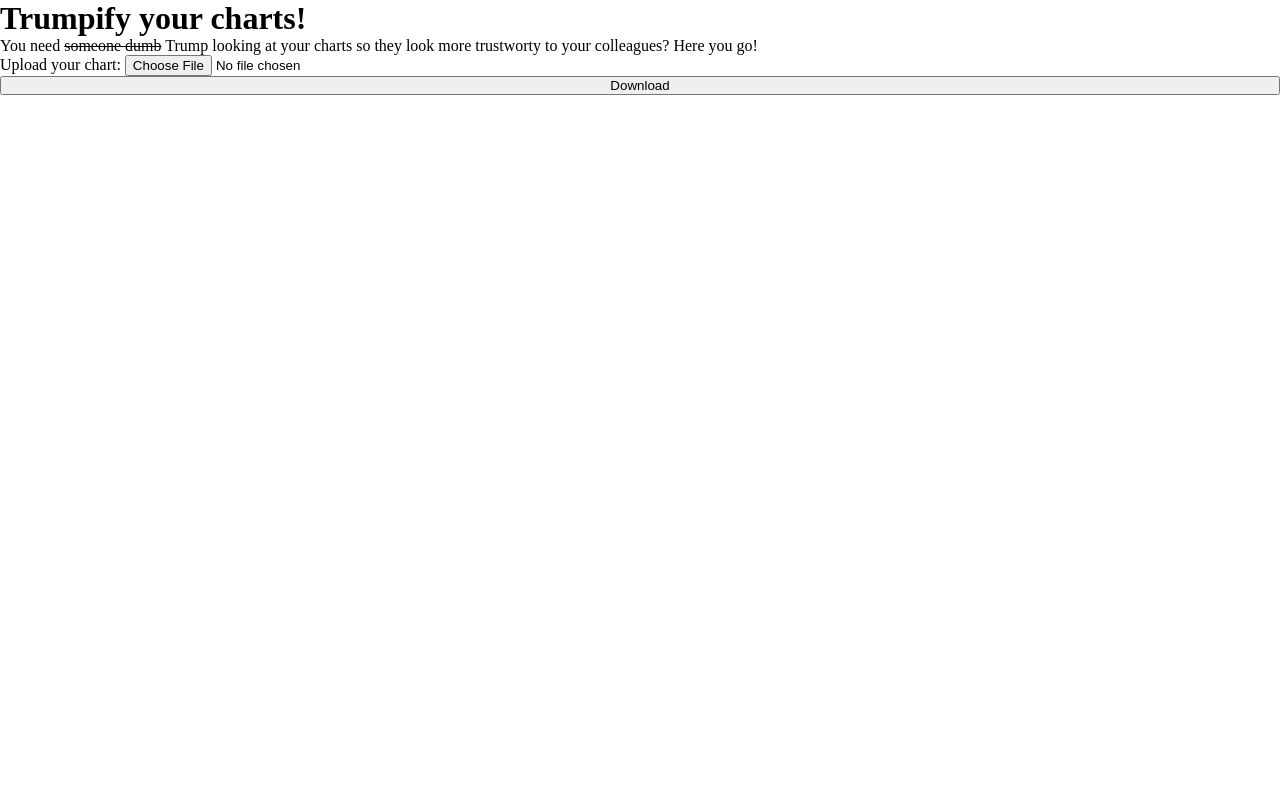
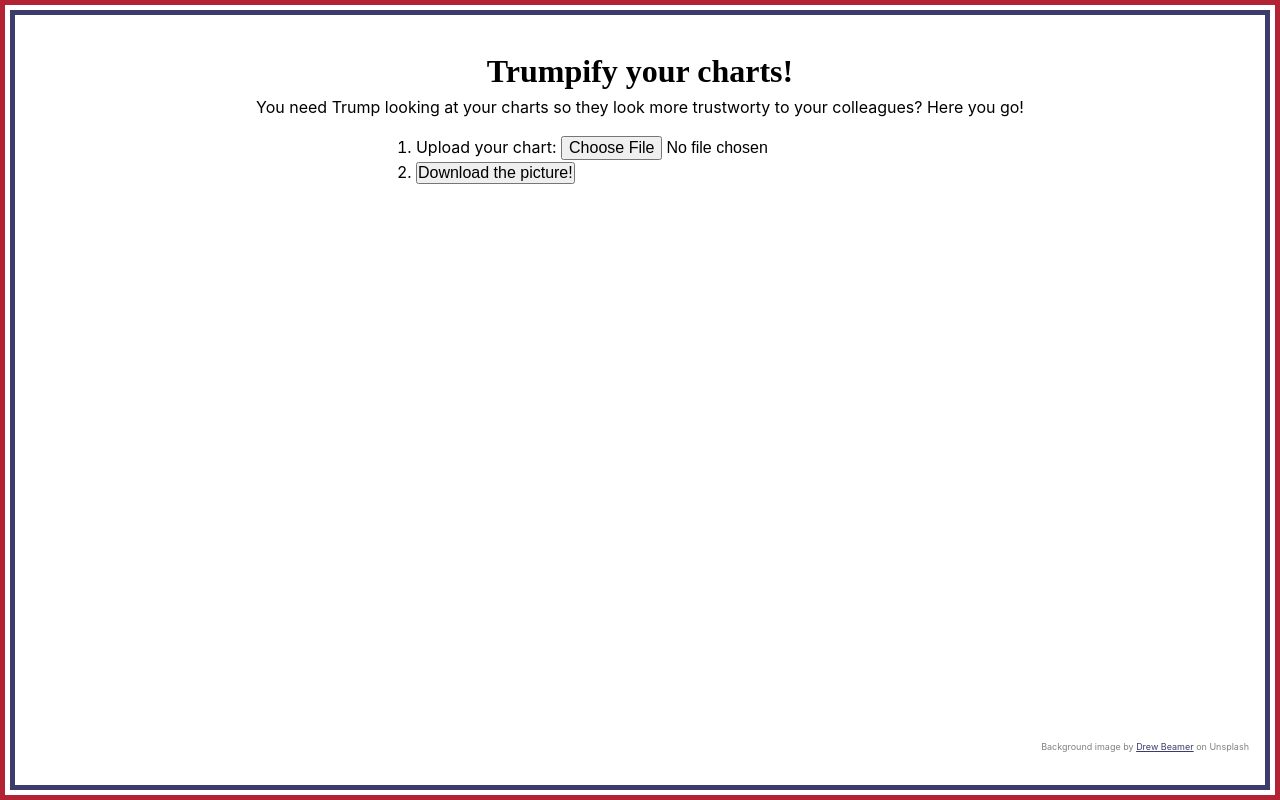
Before and after one commit to ca057/trumpify-your-chart, a website: page src/index.html in a window 1280 px wide. Drawn offline with nearby package versions, Linux system fonts and the light colour scheme.

Commit message:
feat: basic styling

```diff
--- a/src/index.html
+++ b/src/index.html
@@ -7,18 +7,28 @@
     <link rel="stylesheet" href="style.css" />
   </head>
   <body>
+    <main>
       <h1>Trumpify your charts!</h1>
       <p>
-      You need <span class="text-st">someone dumb</span> Trump looking at your
-      charts so they look more trustworty to your colleagues? Here you go!
+        You need Trump looking at your charts so they look more trustworty to
+        your colleagues? Here you go!
       </p>
-    <p>
+      <ol>
+        <li>
           Upload your chart:
           <input type="file" name="" id="upload" accept="image/*" />
+        </li>
+        <li>
+          <button id="download">Download the picture!</button>
+        </li>
+      </ol>
+      <div id="sketch"></div>
+      <p class="footer">
+        Background image by
+        <a href="https://unsplash.com/photos/9uX5cX1l3bw">Drew Beamer</a> on
+        Unsplash
       </p>
-    <button id="download">Download</button>
-    <div id="sketch"></div>
-    <!-- Photo by Drew Beamer on Unsplash -->
+    </main>
     <script src="https://cdn.jsdelivr.net/npm/p5@1.0.0/lib/p5.js"></script>
     <script src="index.js"></script>
   </body>
--- a/src/index.js
+++ b/src/index.js
@@ -98,15 +98,6 @@
 
     p.image(trump, 0, 0 + trumpYShift);
   };
-
-  function handleFile(file) {
-    if (file.type === "image") {
-      chart = p.createImg(file.data, "");
-      chart.hide();
-    } else {
-      chart = null;
-    }
-  }
 };
 
 new p5(s, SKETCH_ID);
--- a/src/style.css
+++ b/src/style.css
@@ -5,19 +5,70 @@
 }
 
 body,
-html {
+html,
+main {
   height: 100%;
+  width: 100%;
   display: flex;
   flex-direction: column;
+  align-items: center;
+  font: 16px/1.5 BlinkMacSystemFont, -apple-system, "Segoe UI", Roboto, Oxygen,
+    Oxygen-Sans, Ubuntu, Cantarell, Fira Sans, Droid Sans, "Helvetica Neue",
+    sans-serif;
 }
 
-.text-st {
-  text-decoration: line-through;
+body {
+  border: 5px solid #b22234;
+  padding: 5px;
+}
+
+main {
+  padding: 32px 16px;
+  border: 5px solid #3c3b6e;
+}
+
+h1 {
+  font-family: serif;
+  text-align: center;
+}
+
+p {
+  text-align: center;
+  margin-bottom: 16px;
+}
+p.footer {
+  align-self: flex-end;
+  text-align: right;
+  font-size: 9px;
+  margin-bottom: 0;
+  color: grey;
+}
+
+input,
+button#download {
+  font-size: 16px;
+}
+
+ol {
+  padding: 0 32px;
+}
+
+a,
+a:link,
+a:visited {
+  color: #3c3b6e;
+}
+
+a:focus,
+a:hover,
+a:active {
+  color: #b22234;
 }
 
 #sketch {
-  flex: 1;
   display: flex;
+  width: 100%;
+  height: 100%;
   flex-direction: column;
   justify-content: center;
   align-items: center;
```
Lines whose indentation alone changed are shown as unchanged.
